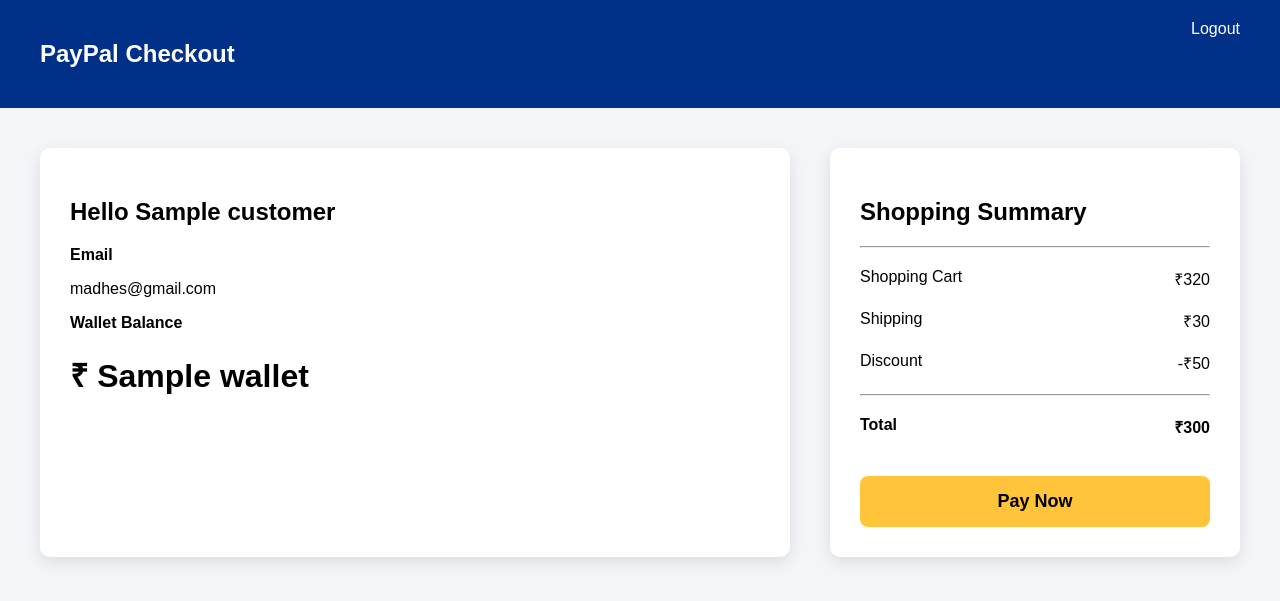
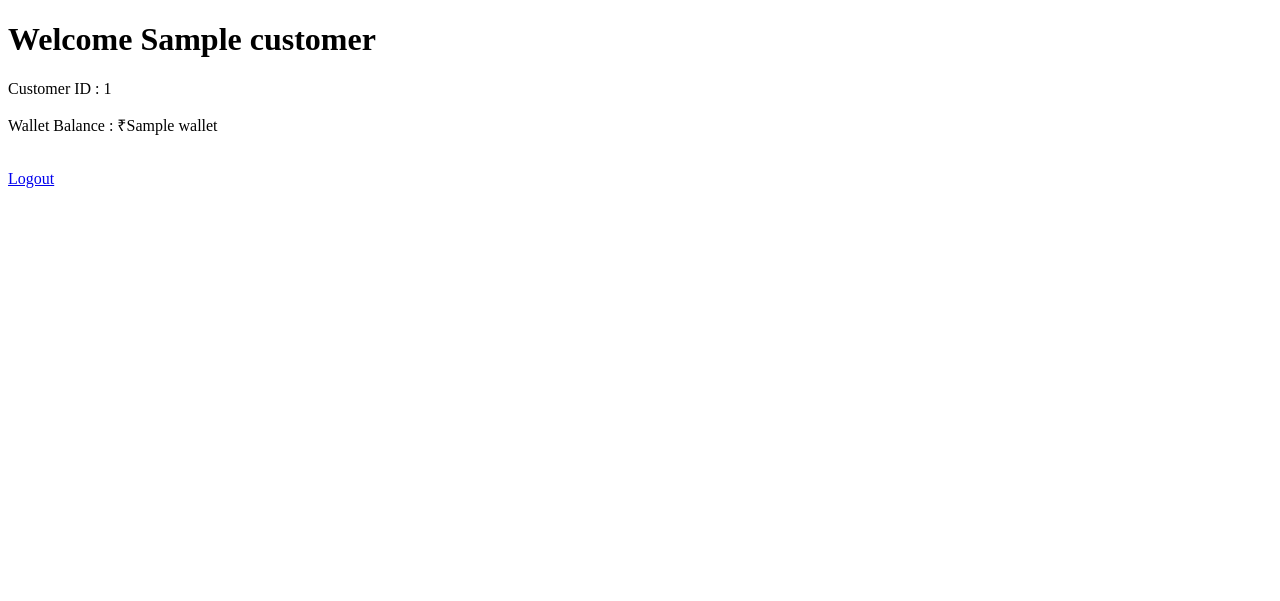
Before and after one commit to Madheswaran/Projects, a Flask app: template devops/paypal-app/frontend-service/templates/dashboard.html in a window 1280 px wide. Shown: the top 601 px of the page. Run offline with Flask 3, Linux system fonts and the light colour scheme; the template is opened without the code that fills it: most values are stand-ins (such as "Sample title", 1, 10 or a date in 2020).

Commit message:
revert frontend ui

```diff
--- a/devops/paypal-app/frontend-service/static/style.css
+++ /dev/null
@@ -1,233 +0,0 @@
-body{
-
-margin:0;
-
-font-family:Arial,Helvetica,sans-serif;
-
-}
-
-
-/* LOGIN */
-
-.login-page{
-
-background-image:url("/static/shopping-bg.png");
-
-background-size:cover;
-
-background-position:center;
-
-height:100vh;
-
-display:flex;
-
-justify-content:center;
-
-align-items:center;
-
-}
-
-.login-card{
-
-display:flex;
-
-width:950px;
-
-background:white;
-
-border-radius:15px;
-
-overflow:hidden;
-
-box-shadow:0 15px 40px rgba(0,0,0,.2);
-
-}
-
-.left{
-
-flex:1;
-
-padding:50px;
-
-background:rgba(255,255,255,.85);
-
-}
-
-.left h1{
-
-color:#0057d9;
-
-font-size:42px;
-
-}
-
-.left p{
-
-font-size:18px;
-
-line-height:30px;
-
-}
-
-.right{
-
-width:350px;
-
-padding:40px;
-
-background:white;
-
-}
-
-.right h2{
-
-text-align:center;
-
-}
-
-.right input{
-
-width:100%;
-
-padding:12px;
-
-margin-bottom:15px;
-
-border:1px solid #ccc;
-
-border-radius:6px;
-
-font-size:15px;
-
-}
-
-.right button{
-
-width:100%;
-
-padding:14px;
-
-background:#0070ba;
-
-color:white;
-
-border:none;
-
-border-radius:6px;
-
-font-size:18px;
-
-cursor:pointer;
-
-}
-
-.right button:hover{
-
-background:#005ea6;
-
-}
-
-.error{
-
-color:red;
-
-}
-
-
-/* DASHBOARD */
-
-.dashboard-page{
-
-background:#f3f5f9;
-
-}
-
-header{
-
-display:flex;
-
-justify-content:space-between;
-
-padding:20px 40px;
-
-background:#003087;
-
-color:white;
-
-}
-
-header a{
-
-color:white;
-
-text-decoration:none;
-
-}
-
-.container{
-
-display:flex;
-
-gap:40px;
-
-padding:40px;
-
-}
-
-.customer-card{
-
-flex:2;
-
-background:white;
-
-padding:30px;
-
-border-radius:10px;
-
-box-shadow:0 5px 15px rgba(0,0,0,.1);
-
-}
-
-.payment-card{
-
-width:350px;
-
-background:white;
-
-padding:30px;
-
-border-radius:10px;
-
-box-shadow:0 5px 15px rgba(0,0,0,.1);
-
-}
-
-.row{
-
-display:flex;
-
-justify-content:space-between;
-
-margin:20px 0;
-
-}
-
-.payment-card button{
-
-width:100%;
-
-padding:15px;
-
-background:#ffc439;
-
-border:none;
-
-border-radius:8px;
-
-font-size:18px;
-
-cursor:pointer;
-
-font-weight:bold;
-
-}
--- a/devops/paypal-app/frontend-service/templates/dashboard.html
+++ b/devops/paypal-app/frontend-service/templates/dashboard.html
@@ -1,93 +1,23 @@
 <!DOCTYPE html>
-
 <html>
 
 <head>
-
-<title>PayPal Dashboard</title>
-
-<link rel="stylesheet"
-href="{{ url_for('static', filename='style.css') }}">
-
+    <title>Dashboard</title>
 </head>
 
-<body class="dashboard-page">
+<body>
 
-<header>
+    <h1>Welcome {{ customer.name }}</h1>
 
-<h2>PayPal Checkout</h2>
+    <p>Customer ID : {{ customer.id }}</p>
 
-<a href="/logout">Logout</a>
+    <p>Wallet Balance : ₹{{ customer.wallet }}</p>
 
-</header>
+    <br>
 
-<div class="container">
-
-<div class="customer-card">
-
-<h2>Hello {{ customer.name }}</h2>
-
-<p><b>Email</b></p>
-
-<p>madhes@gmail.com</p>
-
-<p><b>Wallet Balance</b></p>
-
-<h1>₹ {{ customer.wallet }}</h1>
-
-</div>
-
-<div class="payment-card">
-
-<h2>Shopping Summary</h2>
-
-<hr>
-
-<div class="row">
-
-<span>Shopping Cart</span>
-
-<span>₹320</span>
-
-</div>
-
-<div class="row">
-
-<span>Shipping</span>
-
-<span>₹30</span>
-
-</div>
-
-<div class="row">
-
-<span>Discount</span>
-
-<span>-₹50</span>
-
-</div>
-
-<hr>
-
-<div class="row">
-
-<b>Total</b>
-
-<b>₹300</b>
-
-</div>
-
-<br>
-
-<button>
-
-Pay Now
-
-</button>
-
-</div>
-
-</div>
+    <a href="/logout">
+        Logout
+    </a>
 
 </body>
 
```
Also changed, not shown: devops/paypal-app/frontend-service/templates/login.html (+13 -29 lines), devops/paypal-app/frontend-service/static/shopping-bg.png (deleted).
